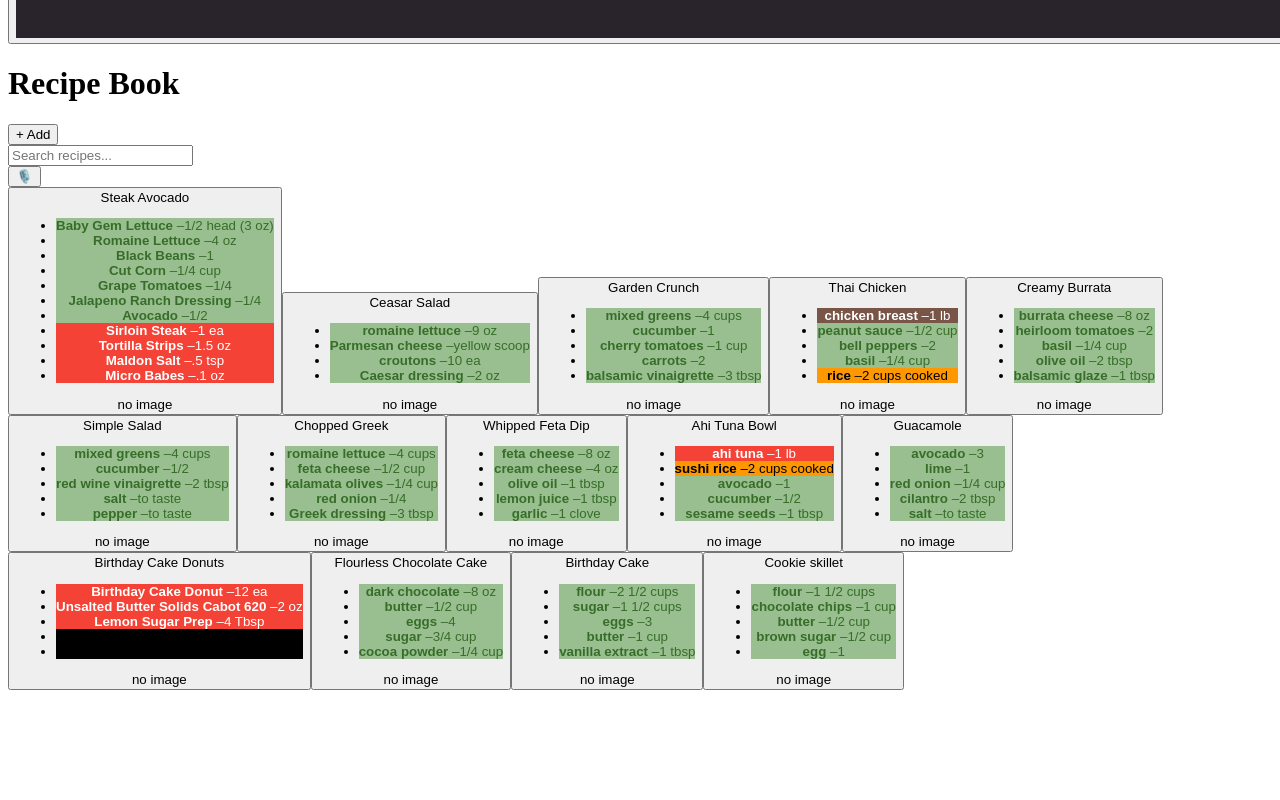
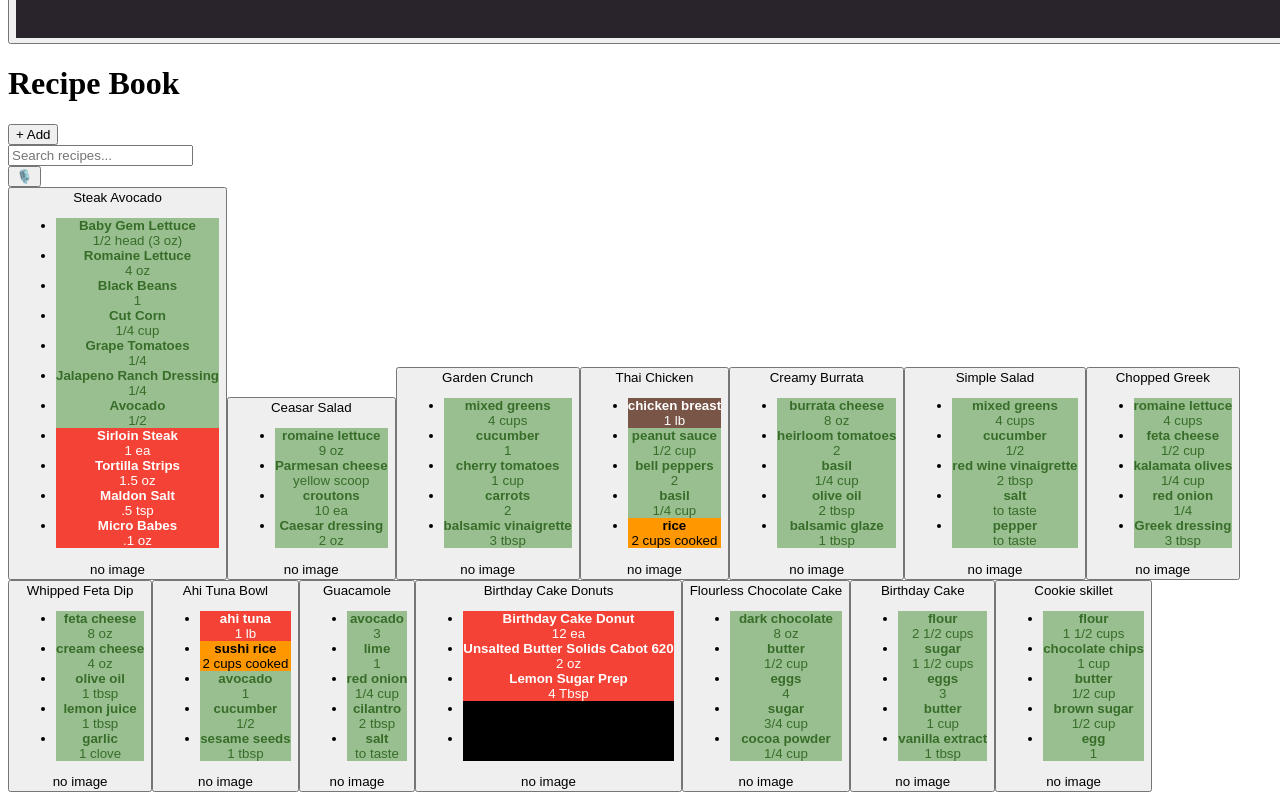
Before and after one commit to plachenko/TSBinder, a SvelteKit app: page / in a window 1280 px wide. Shown: the part 1303-2103 px from the top of the page. Before the commit the page ends 2001 px from the top, so only its background shows below. Built offline with nearby package versions, Linux system fonts and the light colour scheme.

Commit message:
adding small title animation and adjusting ingredient styles

```diff
--- a/src/routes/+page.svelte
+++ b/src/routes/+page.svelte
@@ -3,6 +3,7 @@
   import Logo from "$lib/assets/logo.jpg";
   import SpeechRecognition from "$lib/components/SpeechRecognition.svelte";
   import { stations } from "$lib/assets/stations";
+  import { fly } from "svelte/transition";
 
   import { recipes } from "$lib/assets/recipes.js";
 
@@ -54,11 +55,21 @@
             <img src={Logo} alt="Logo" class="m-1 h-12 w-12 rounded-md" />
           </button>
         </div>
-        <h1 class="flex-1 text-center text-2xl font-bold">
+        <h1 class="flex-1 relative text-center text-2xl font-bold">
           {#if currentRecipe}
+            <span
+              class="absolute w-full left-0 top-[-15px]"
+              transition:fly={{ y: -20 }}
+            >
               {currentRecipe.title}
+            </span>
           {:else}
+            <span
+              class="absolute w-full left-0 top-[-15px]"
+              transition:fly={{ y: 20 }}
+            >
               Recipe Book
+            </span>
           {/if}
         </h1>
         {#if !showAdd}
@@ -184,22 +195,29 @@
               currentRecipe = recipe;
             }}
           >
-            <div
-              class="mb-3 w-full border-b text-center text-lg font-semibold text-black"
-            >
+            <div class="mb-2 w-full text-center text-black text-2xl uppercase">
               {recipe.title}
             </div>
             <div class="flex h-full w-full">
               <div class="flex w-full flex-1 flex-row">
-                <div class="justify-left flex flex-1 flex-col items-start p-2">
-					<ul>
+                <div class="flex flex-1 flex-col items-start w-full mr-1">
+                  <ul class="w-full">
                     {#each recipe.ingredients as ingredient}
                       <li>
                         <div
                           style={`color: ${stations[ingredient.station].textColor}; background-color: ${stations[ingredient.station].color};`}
-							class={`text-xs p-1 rounded mb-1`}
+                          class={`text-xs p-1 rounded mb-1 flex`}
                         >
-							<strong>{ingredient.name}</strong> &ndash;{ingredient.qty}
+                          <div class="flex-1">
+                            <strong class="flex-1">{ingredient.name}</strong>
+                          </div>
+                          <div
+                            class="flex items-center rounded-[3px] px-1 bg-white/20"
+                          >
+                            <span>
+                              {ingredient.qty}
+                            </span>
+                          </div>
                         </div>
                       </li>
                     {/each}
```
Lines whose indentation alone changed are shown as unchanged.
